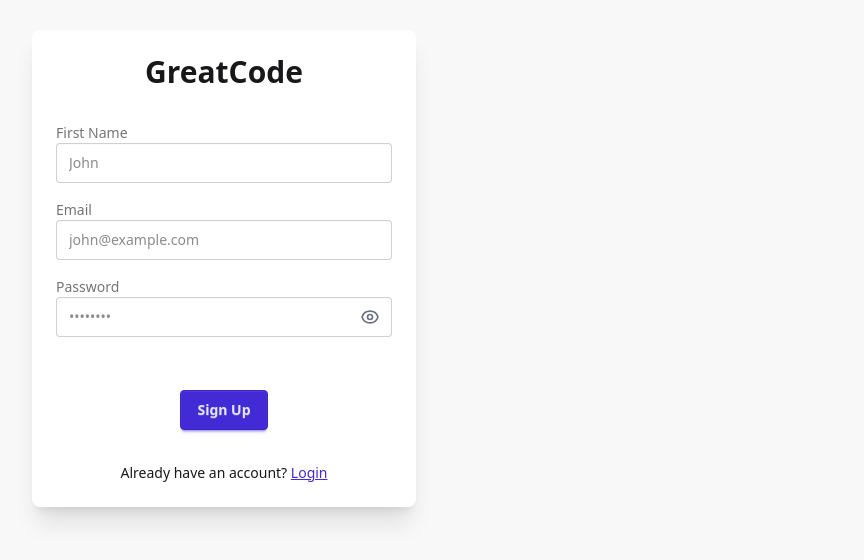
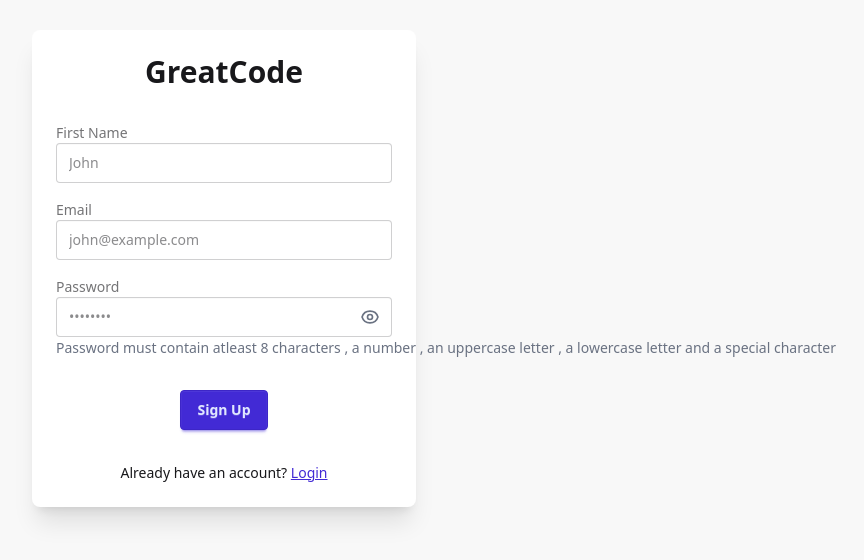
Before and after one commit to atharvthegreatgupta/GreatCode, a React (Vite) app in the folder frontend/: page /signup in a window 1280 px wide. Shown: the part 132-692 px from the top of the page, without its empty margins (416-1280 px from the left). Built offline with nearby package versions, Linux system fonts and the light colour scheme; no server answers.

Commit message:
changes in the signup page

```diff
--- a/frontend/src/pages/Signup.jsx
+++ b/frontend/src/pages/Signup.jsx
@@ -118,7 +118,11 @@ function Signup() {
               ) : (
                 <label className="label">
                   <span className="label-text-alt text-gray-500">
-
+                    Password must contain atleast 8 characters
+                    , a number
+                    , an uppercase letter
+                    , a lowercase letter
+                    and a special character
                   </span>
                 </label>
               )}
```
